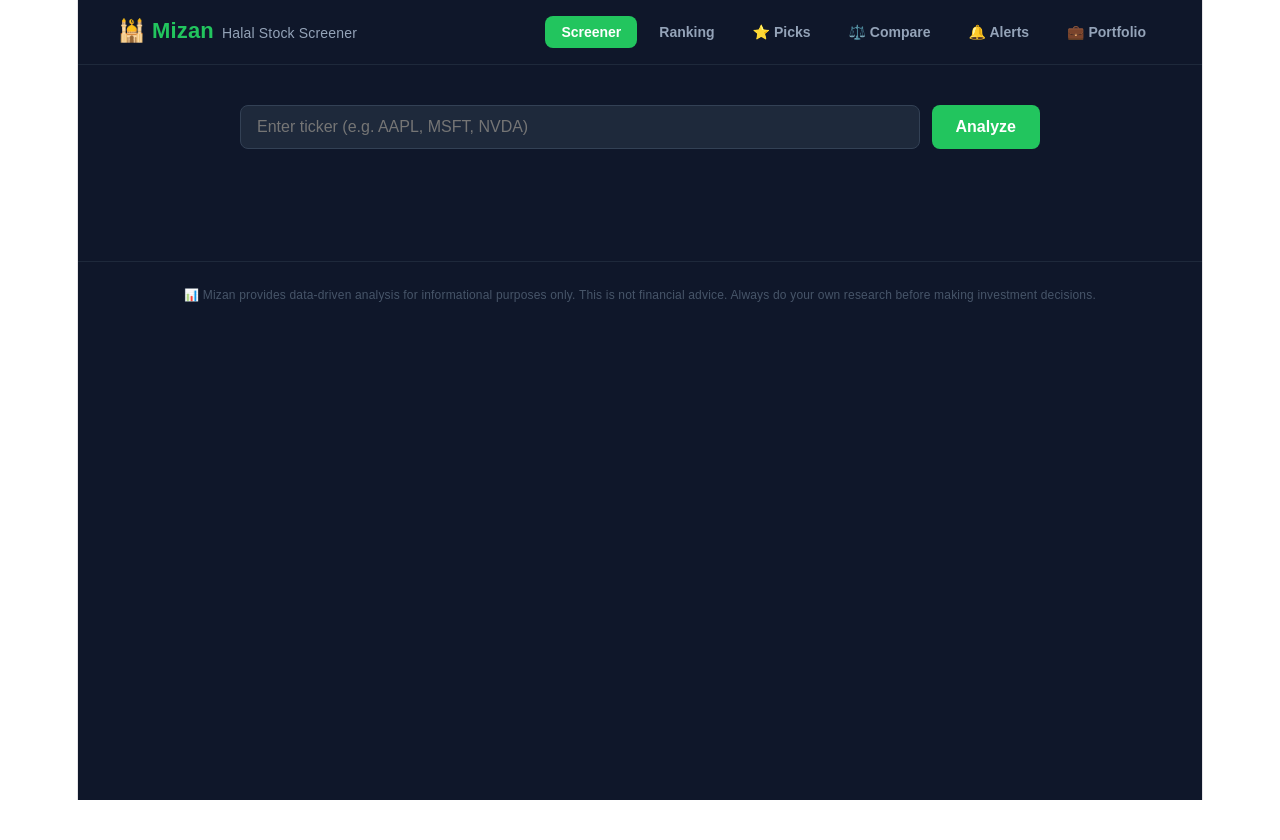
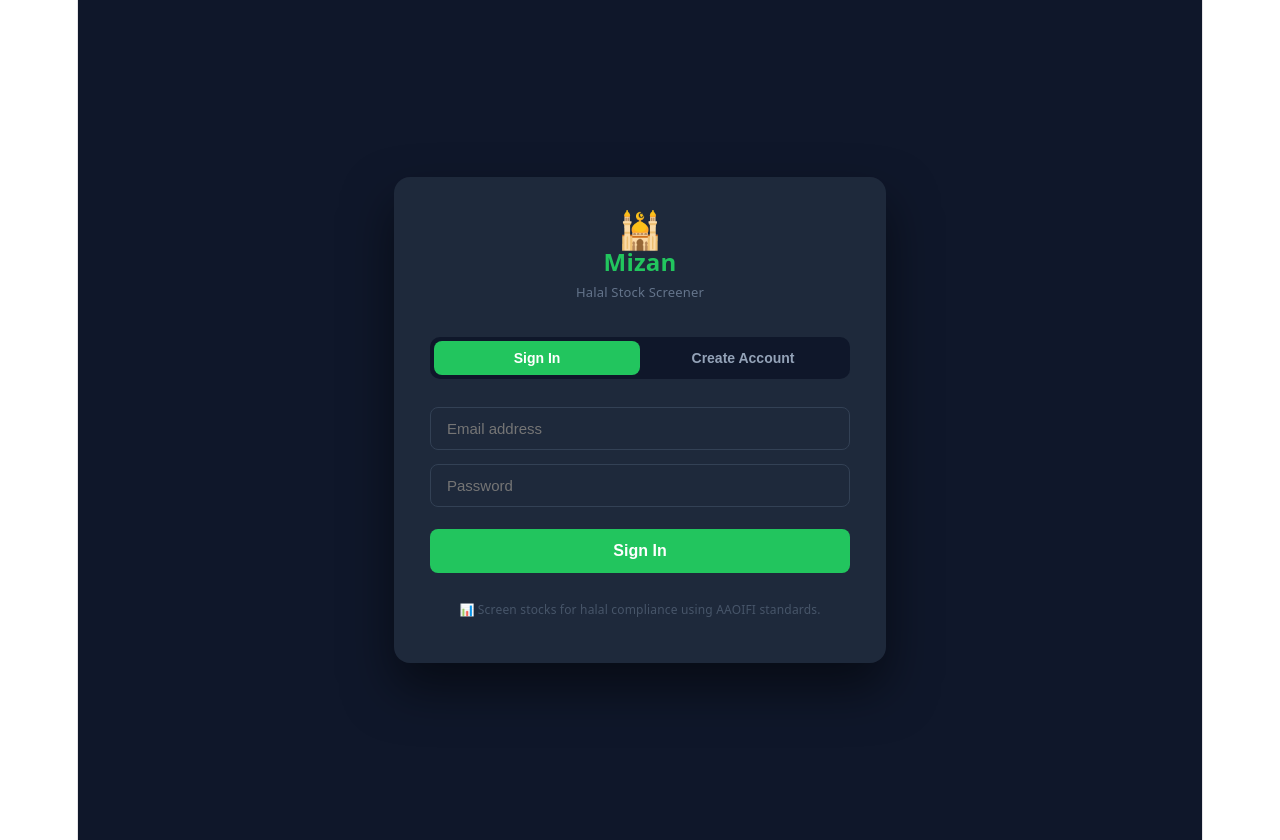
Before and after one commit to danielcollazo1305/mizan-halal-screener, a React (Vite) app in the folder mizan-web/: page / in a window 1280 px wide. Before the commit the page ends 800 px from the top, so only its background shows below. Built offline with nearby package versions, Linux system fonts and the light colour scheme.

Commit message:
feat: login and register screens

```diff
--- a/mizan-web/src/App.jsx
+++ b/mizan-web/src/App.jsx
@@ -6,6 +6,7 @@ import Recommendations from "./Recommendations"
 import Compare from "./Compare"
 import Watchlist from "./Watchlist"
 import { AreaChart, Area, XAxis, YAxis, Tooltip, ResponsiveContainer, CartesianGrid, BarChart, Bar, LineChart, Line } from "recharts"
+import Auth from "./Auth"
 
 const API = "https://web-production-b5851.up.railway.app"
 
@@ -446,6 +447,18 @@ function Screener() {
 
 export default function App() {
   const [page, setPage] = useState("screener")
+const [user, setUser] = useState(() => {
+  const u = localStorage.getItem("mizan_user")
+  return u ? JSON.parse(u) : null
+})
+
+const logout = () => {
+  localStorage.removeItem("mizan_token")
+  localStorage.removeItem("mizan_user")
+  setUser(null)
+}
+
+if (!user) return <Auth onLogin={setUser} />
 
   const navStyle = (p) => ({
     padding: "8px 16px", borderRadius: 8, border: "none",
@@ -469,6 +482,13 @@ export default function App() {
           <button style={navStyle("watchlist")} onClick={() => setPage("watchlist")}>🔔 Alerts</button>
           <button style={navStyle("portfolio")} onClick={() => setPage("portfolio")}>💼 Portfolio</button>
         </div>
+        <div style={{ display: "flex", alignItems: "center", gap: 12 }}>
+          <span style={{ color: "#64748b", fontSize: 13 }}>👤 {user.name}</span>
+          <button onClick={logout} style={{
+            padding: "6px 14px", borderRadius: 8, border: "1px solid #334155",
+            background: "transparent", color: "#94a3b8", cursor: "pointer", fontSize: 13,
+          }}>Logout</button>
+        </div>
       </div>
 
       {page === "screener"  && <Screener />}
--- /dev/null
+++ b/mizan-web/src/Auth.jsx
@@ -0,0 +1,99 @@
+import { useState } from "react"
+import axios from "axios"
+
+const API = "https://web-production-b5851.up.railway.app"
+
+export default function Auth({ onLogin }) {
+  const [mode, setMode] = useState("login")
+  const [name, setName] = useState("")
+  const [email, setEmail] = useState("")
+  const [password, setPassword] = useState("")
+  const [loading, setLoading] = useState(false)
+  const [error, setError] = useState("")
+
+  const submit = async () => {
+    setError("")
+    if (!email || !password) { setError("Email and password are required."); return }
+    if (mode === "register" && !name) { setError("Name is required."); return }
+
+    setLoading(true)
+    try {
+      const url = mode === "login" ? `${API}/auth/login` : `${API}/auth/register`
+      const body = mode === "login" ? { email, password } : { name, email, password }
+      const res = await axios.post(url, body)
+      localStorage.setItem("mizan_token", res.data.token)
+      localStorage.setItem("mizan_user", JSON.stringify(res.data.user))
+      onLogin(res.data.user)
+    } catch (err) {
+      setError(err.response?.data?.detail || "Something went wrong.")
+    } finally {
+      setLoading(false)
+    }
+  }
+
+  const inputStyle = {
+    width: "100%", padding: "12px 16px", borderRadius: 8,
+    border: "1px solid #334155", background: "#1e293b",
+    color: "#f1f5f9", fontSize: 15, boxSizing: "border-box",
+  }
+
+  const btnStyle = {
+    width: "100%", padding: "13px", borderRadius: 8,
+    background: "#22c55e", color: "#fff", border: "none",
+    fontWeight: 700, fontSize: 16, cursor: loading ? "not-allowed" : "pointer",
+    opacity: loading ? 0.7 : 1, marginTop: 8,
+  }
+
+  return (
+    <div style={{
+      minHeight: "100vh", background: "#0f172a", display: "flex",
+      alignItems: "center", justifyContent: "center", padding: 20,
+    }}>
+      <div style={{
+        background: "#1e293b", borderRadius: 16, padding: "40px 36px",
+        width: "100%", maxWidth: 420, boxShadow: "0 25px 50px rgba(0,0,0,0.5)",
+      }}>
+        <div style={{ textAlign: "center", marginBottom: 32 }}>
+          <div style={{ fontSize: 36, marginBottom: 6 }}>🕌</div>
+          <div style={{ fontSize: 24, fontWeight: 700, color: "#22c55e" }}>Mizan</div>
+          <div style={{ color: "#64748b", fontSize: 13, marginTop: 4 }}>Halal Stock Screener</div>
+        </div>
+
+        <div style={{ display: "flex", background: "#0f172a", borderRadius: 10, padding: 4, marginBottom: 28 }}>
+          {["login", "register"].map(m => (
+            <button key={m} onClick={() => { setMode(m); setError("") }} style={{
+              flex: 1, padding: "9px", borderRadius: 8, border: "none",
+              background: mode === m ? "#22c55e" : "transparent",
+              color: mode === m ? "#fff" : "#94a3b8",
+              fontWeight: 600, cursor: "pointer", fontSize: 14,
+            }}>
+              {m === "login" ? "Sign In" : "Create Account"}
+            </button>
+          ))}
+        </div>
+
+        <div style={{ display: "flex", flexDirection: "column", gap: 14 }}>
+          {mode === "register" && (
+            <input style={inputStyle} placeholder="Full name" value={name} onChange={e => setName(e.target.value)} />
+          )}
+          <input style={inputStyle} placeholder="Email address" type="email" value={email} onChange={e => setEmail(e.target.value)} onKeyDown={e => e.key === "Enter" && submit()} />
+          <input style={inputStyle} placeholder="Password" type="password" value={password} onChange={e => setPassword(e.target.value)} onKeyDown={e => e.key === "Enter" && submit()} />
+
+          {error && (
+            <div style={{ background: "#450a0a", border: "1px solid #ef4444", borderRadius: 8, padding: "10px 14px", color: "#fca5a5", fontSize: 13 }}>
+              {error}
+            </div>
+          )}
+
+          <button style={btnStyle} onClick={submit} disabled={loading}>
+            {loading ? "..." : mode === "login" ? "Sign In" : "Create Account"}
+          </button>
+        </div>
+
+        <p style={{ textAlign: "center", color: "#475569", fontSize: 12, marginTop: 24, marginBottom: 0 }}>
+          📊 Screen stocks for halal compliance using AAOIFI standards.
+        </p>
+      </div>
+    </div>
+  )
+}
```
